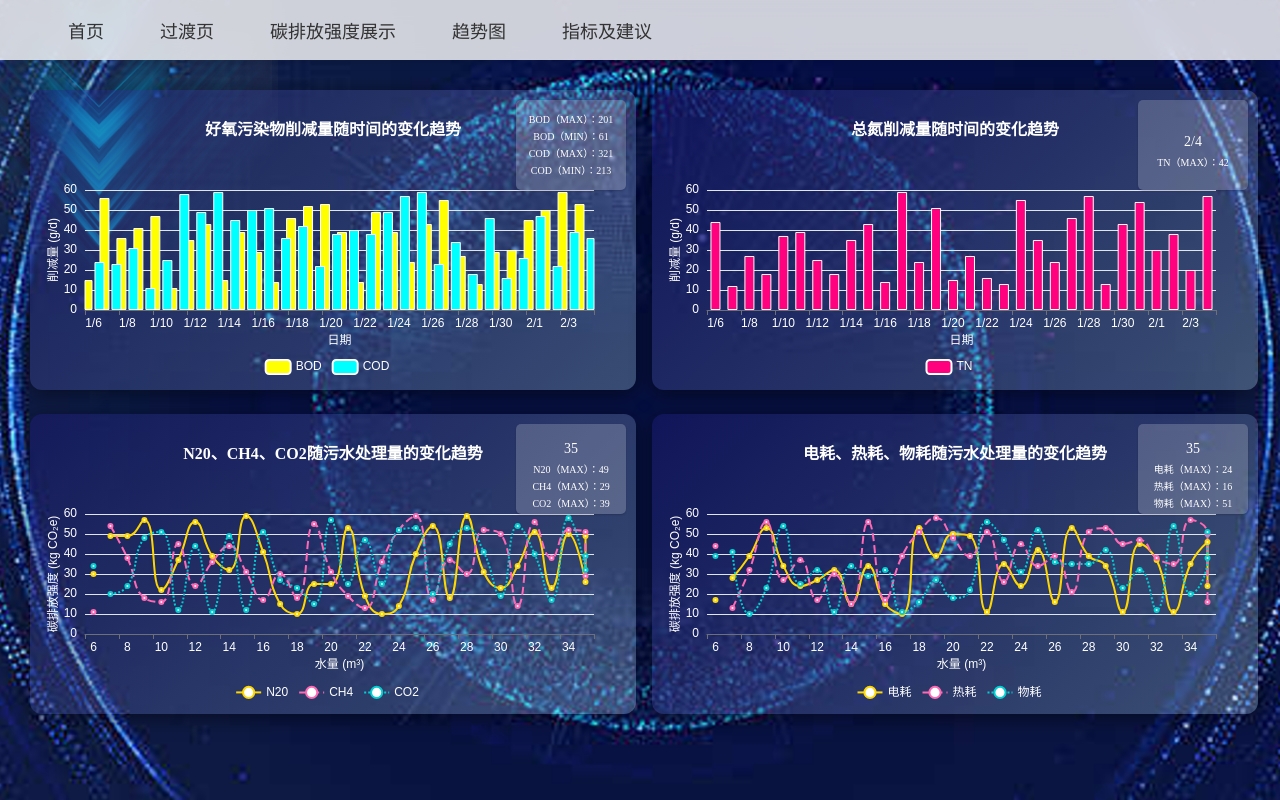
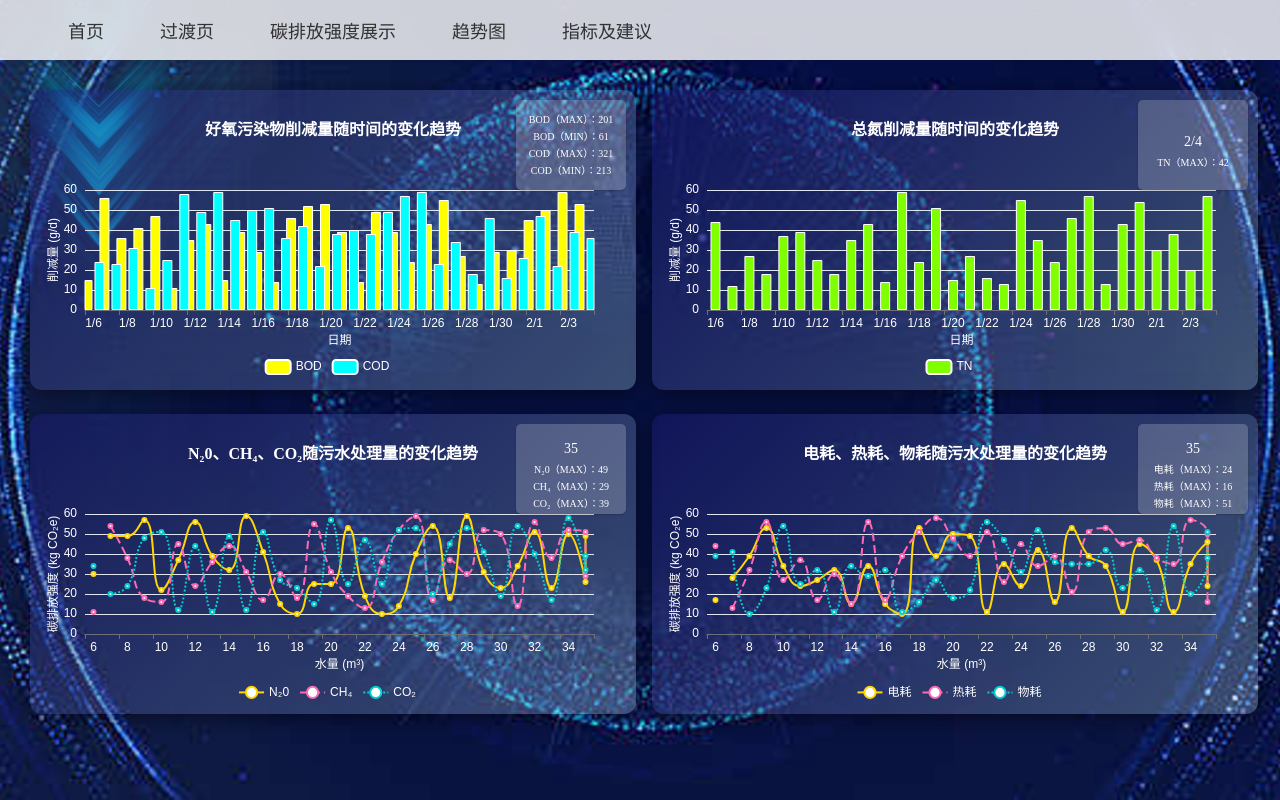
Before and after one commit to smg1205/co2_foot_frontend, a Vue app: page /main/info in a window 1280 px wide. Built offline with nearby package versions, Linux system fonts and the light colour scheme.

Commit message:
提交当前更改

```diff
--- a/src/views/secondShowView.vue
+++ b/src/views/secondShowView.vue
@@ -8,15 +8,15 @@ const currentDay = ref(Array(4).fill('1/1'));
 
 const chartConfigs = [
   { indicators: ['BOD', 'COD'], colors: [' #FFFF00',' #00FFFF'], lineStyles: ['solid', 'dashed'] },
-  { indicators: ['TN'], colors: ['#FF007F'], lineStyles: ['solid'] },
-  { indicators: ['N20', 'CH4', 'CO2'], colors: ['#FFD700', '#FF69B4', '#00CED1'], lineStyles: ['solid', 'dashed', 'dotted'] }, // 亮黄色、亮粉色、亮青色
+  { indicators: ['TN'], colors: ['#7FFF00'], lineStyles: ['solid'] },
+  { indicators: ['N₂0', 'CH₄', 'CO₂'], colors: ['#FFD700', '#FF69B4', '#00CED1'], lineStyles: ['solid', 'dashed', 'dotted'] }, // 亮黄色、亮粉色、亮青色
   { indicators: ['电耗', '热耗', '物耗'], colors: ['#FFD700', '#FF69B4', '#00CED1'], lineStyles: ['solid', 'dashed', 'dotted'] } // 亮黄色、亮粉色、亮青色
 ];
 
 const titles = [
   '好氧污染物削减量随时间的变化趋势',
   '总氮削减量随时间的变化趋势',
-  'N20、CH4、CO2随污水处理量的变化趋势',
+  'N₂0、CH₄、CO₂随污水处理量的变化趋势',
   '电耗、热耗、物耗随污水处理量的变化趋势',
 ];
 
```
